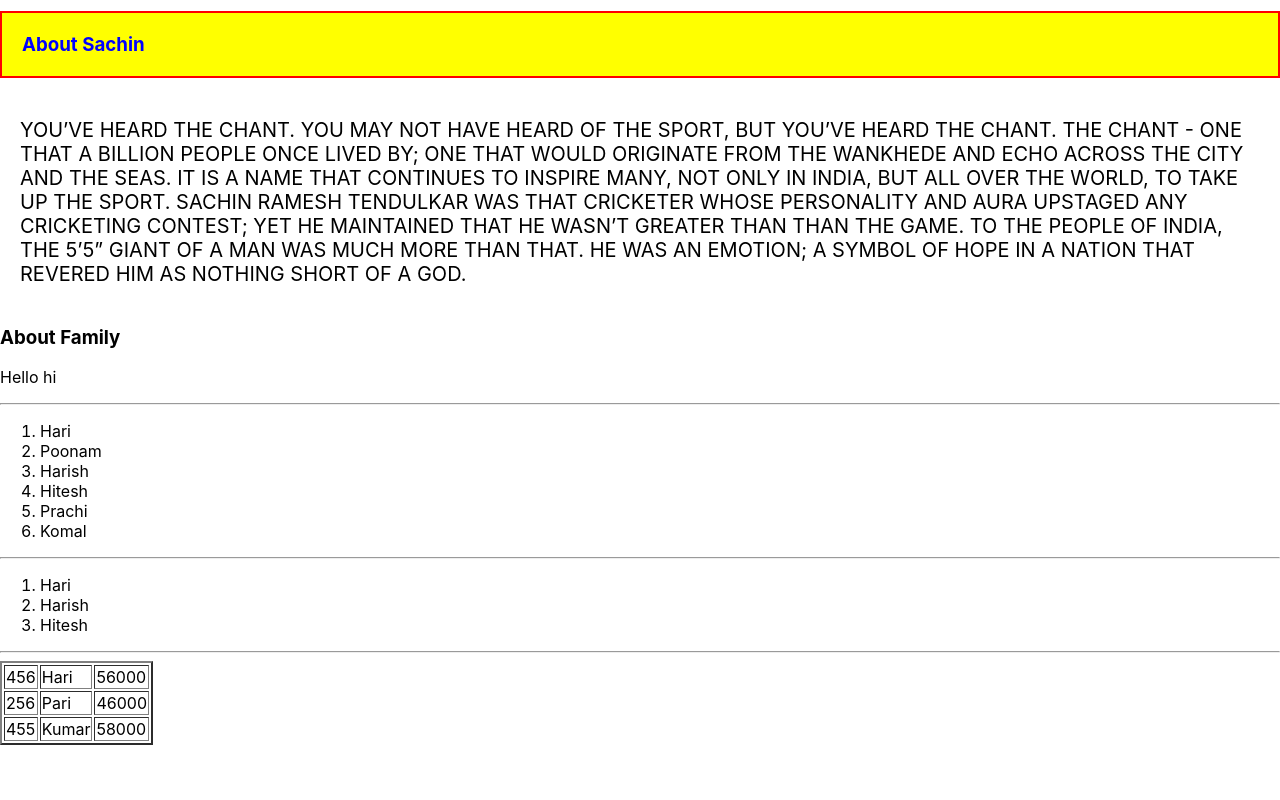
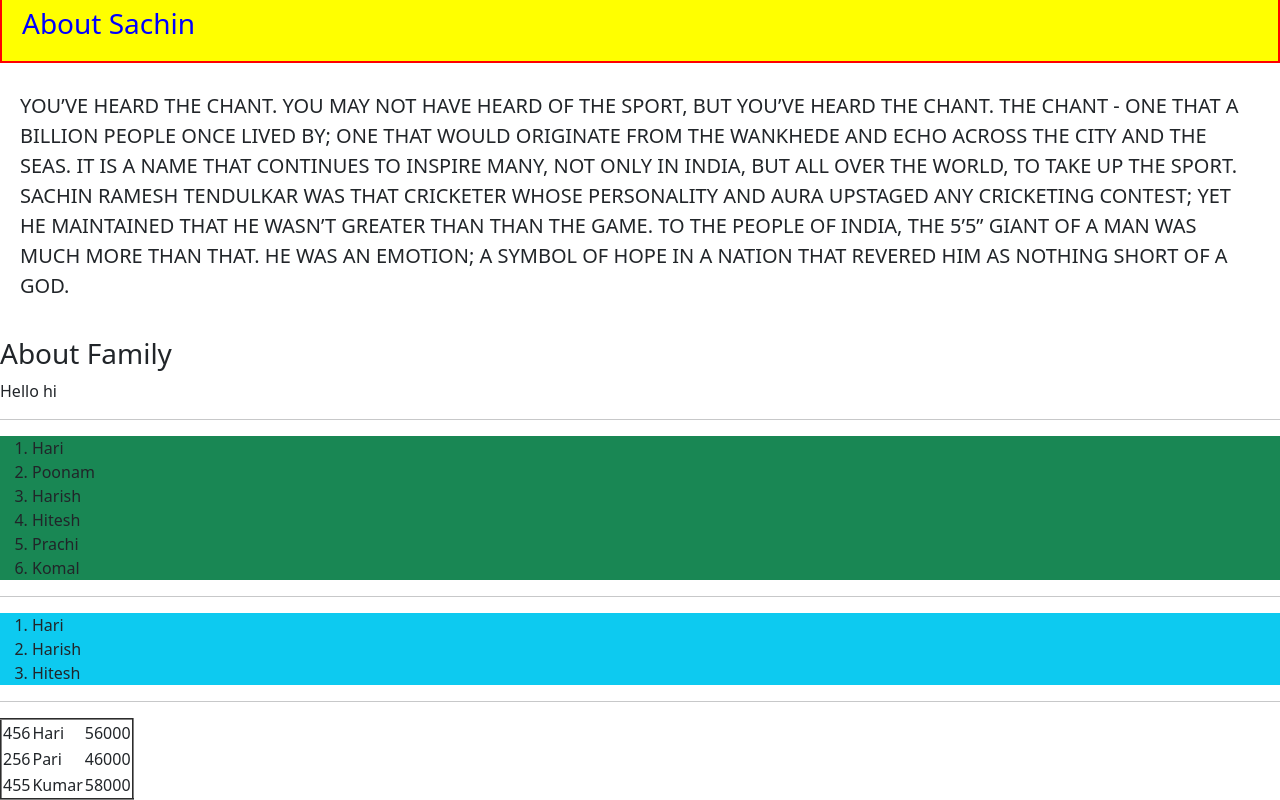
Before and after one commit to kokanevina/React_June-22-Repository, a React (Create React App) app in the folder REACT/reactcomponents/: page / in a window 1280 px wide. Shown: the part 401-1201 px from the top of the page. Before the commit the page ends 1146 px from the top, so only its background shows below. Built offline with nearby package versions, Linux system fonts and the light colour scheme.

Commit message:
bootstrap
bootstrap classes

```diff
--- a/REACT/reactcomponents/package.json
+++ b/REACT/reactcomponents/package.json
@@ -6,6 +6,7 @@
     "@testing-library/jest-dom": "^5.16.4",
     "@testing-library/react": "^13.3.0",
     "@testing-library/user-event": "^13.5.0",
+    "bootstrap": "^5.1.3",
     "react": "^18.2.0",
     "react-dom": "^18.2.0",
     "react-scripts": "5.0.1",
--- a/REACT/reactcomponents/src/App.js
+++ b/REACT/reactcomponents/src/App.js
@@ -3,6 +3,7 @@
 import { FilterList, OrderList } from './ArrayComponent/OrderList';
 import { TableD } from './ArrayComponent/TableD';
 import {Info} from './InfoComponent/Info';
+
 function App(){
   let cricker="Sachin Tendulkarrrrr";
   let altMessage="sachin";
--- a/REACT/reactcomponents/src/ArrayComponent/OrderList.js
+++ b/REACT/reactcomponents/src/ArrayComponent/OrderList.js
@@ -1,9 +1,9 @@
-
+import 'bootstrap/dist/css/bootstrap.min.css';
 
 export function OrderList(){
     let empNames=['Hari','Poonam','Harish','Hitesh','Prachi','Komal'];
     return (
-        <ol>
+        <ol className='bg-success'>
             {
                 empNames.map(ele=>{
                     return(<li>{ele}</li>)  /* created, appeded in OL , innerText, textContext, textNode*/
@@ -16,7 +16,7 @@
     /* display only those employees who are starting with H*/
     let empNames=['Hari','Poonam','Harish','Hitesh','Prachi','Komal'];
     return (
-        <ol>
+        <ol className='bg-info'>
             {
                 empNames.filter(ele=>ele.startsWith('H')).map(ele=>{
                     return(<li>{ele}</li>)  /* created, appeded in OL , innerText, textContext, textNode*/
```
Also changed, not shown: 1 other file (tests, documents, lock files or other folders).
